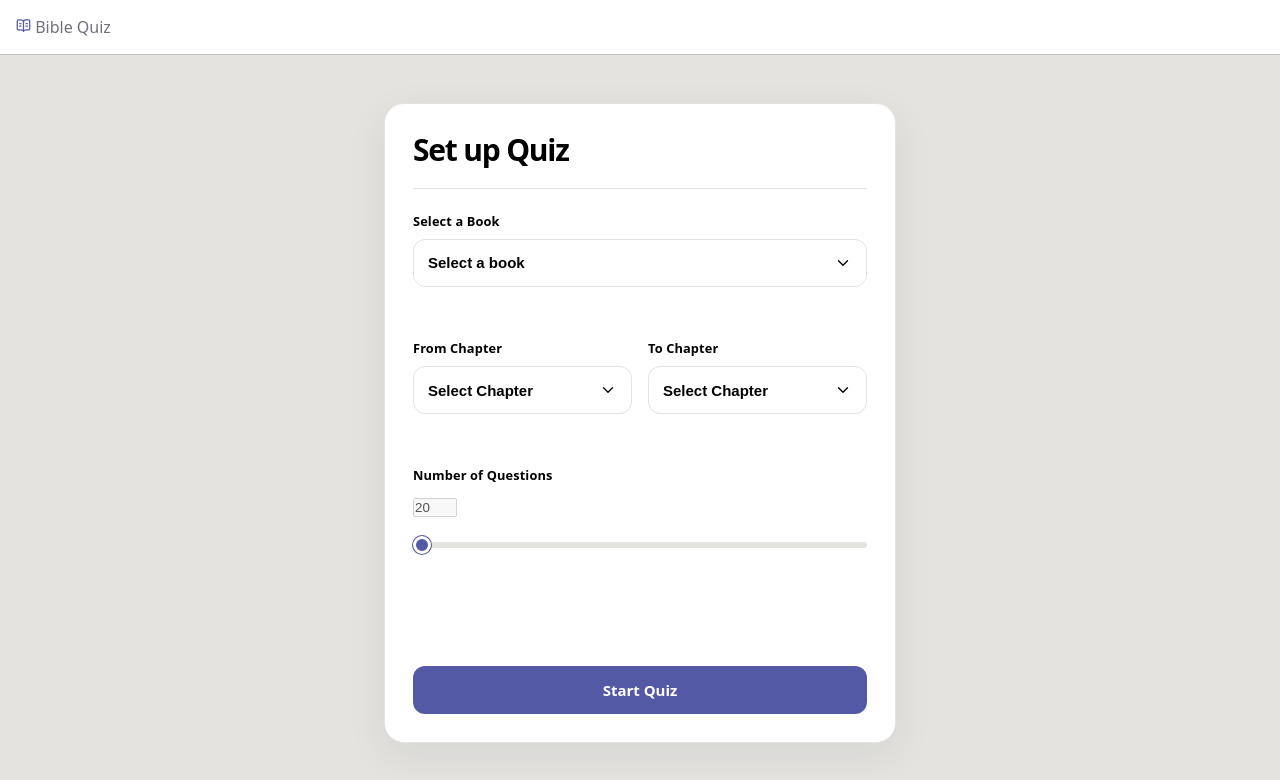
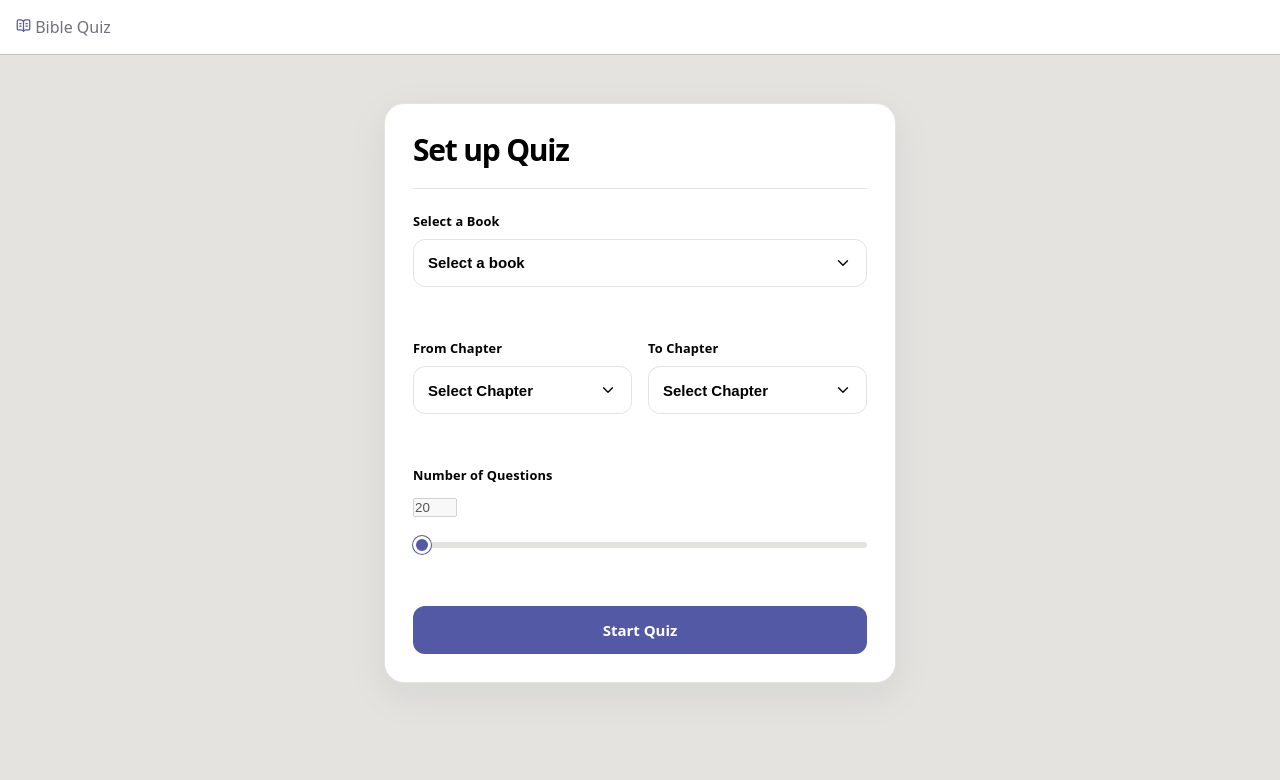
Before and after one commit to Vine55/Bible-Quiz, a React (Vite) app: page / in a window 1280 px wide. Shown: the top 780 px of the page. Built offline with nearby package versions, Linux system fonts and the light colour scheme.

Commit message:
Update index.css

```diff
--- a/src/index.css
+++ b/src/index.css
@@ -32,11 +32,10 @@ body {
   background-color: white;
   border-radius: 0.5rem;
   width: 90%;
-  height: 80dvh;
+  min-height: 80dvh;
   padding: 2rem;
   margin: auto;
   margin-top: 1rem;
-  overflow-y:scroll;
 }
 
 .header {
```
